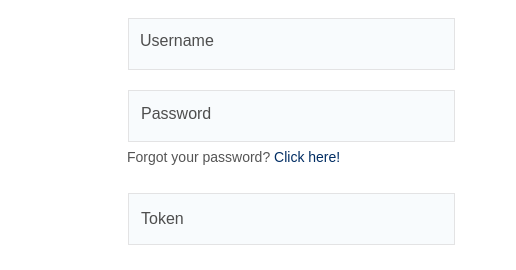
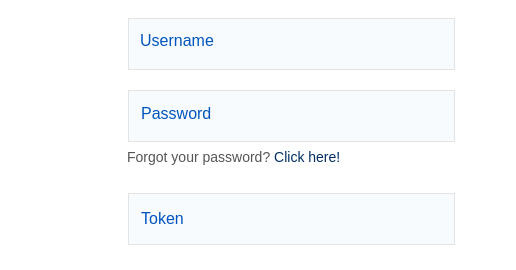
Before and after one commit to Oyelakin-Mercy/FirstBank-Login, a plain HTML site: page index.html in a window 1280 px wide. Shown: the part 258-528 px from the top of the page, 764-1280 px from the left. Drawn offline with Linux system fonts and the light colour scheme.

Commit message:
Update style.css

```diff
--- a/style.css
+++ b/style.css
@@ -86,7 +86,7 @@ span{
     margin-top: 34px;
     margin-left: 9em;
     font-size: 16px;
-    color: #4e4e4e;
+    color: rgb(1, 85, 189);
 }
 .password{
     pointer-events: none;
@@ -96,7 +96,7 @@ span{
     margin-top: 6.7em;
     margin-left: 145px;
     font-size: 16px;
-    color: #4e4e4e;
+    color: rgb(1, 85, 189);
 }
 .token{
     pointer-events: none;
@@ -106,7 +106,7 @@ span{
     margin-top: 13.3em;
     margin-left: 145px;
     font-size: 16px;
-    color: #4e4e4e;
+    color: rgb(1, 85, 189);
 }
 input:focus + span, input:not(:placeholder-shown) + span {
     transform: scale(0.75) translateY(-142%) translateX(-15px);
@@ -114,7 +114,7 @@ input:focus + span, input:not(:placeholder-shown) + span {
     text-align: center;
     background-color: white;
     outline-color: rgb(1, 85, 189);
-    color: rgb(1, 85, 189);
+
   }
 
 a{
```
